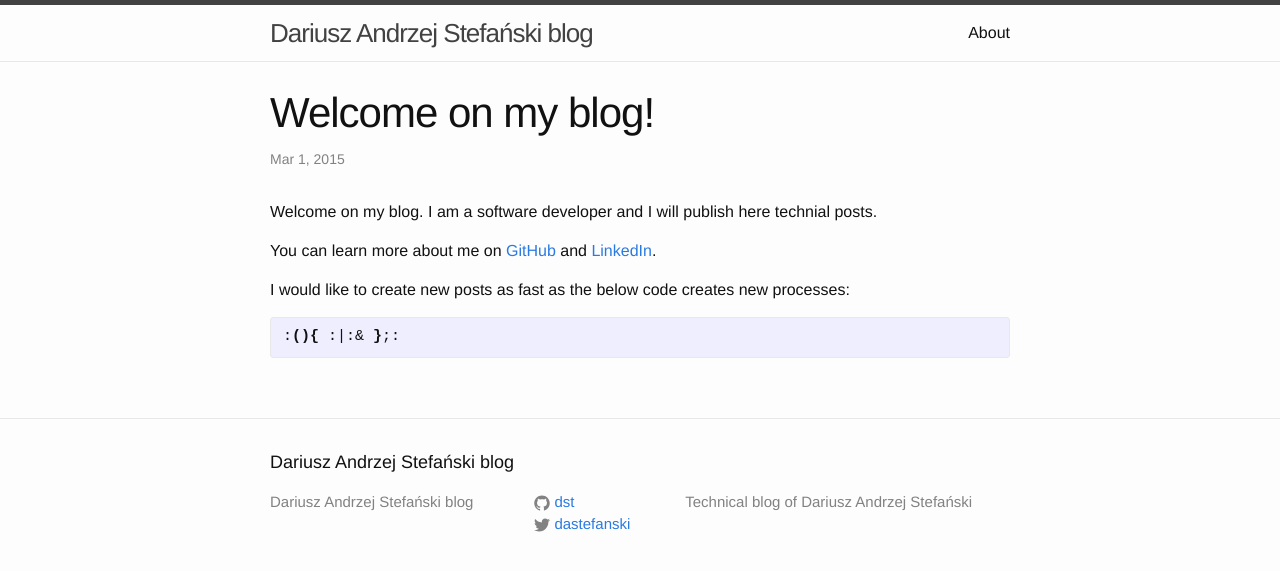
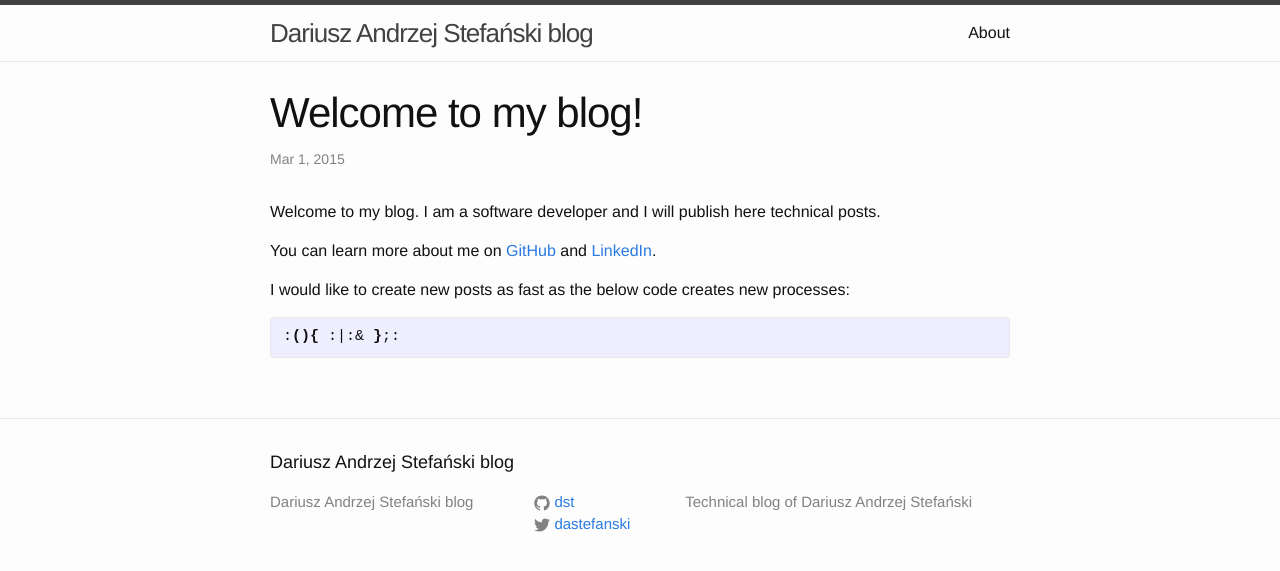
Before and after one commit to dst/dst.github.io, a Jekyll site: the page built from _posts/2015-03-01-welcome-to-my-blog.md, in a window 1280 px wide. Shown: the top 571 px of the page. Built offline with Jekyll 4.4.1, drawn with Linux system fonts in a browser that asks for light colours; comment, search, counter and statistics services are not loaded.

Commit message:
Fix typos

```diff
--- a/_posts/2015-03-01-welcome-on-my-blog.md
+++ b/_posts/2015-03-01-welcome-to-my-blog.md
@@ -1,10 +1,10 @@
 ---
 layout: post
-title:  "Welcome on my blog!"
+title:  "Welcome to my blog!"
 categories: misc
 tags: bash fork-bomb
 ---
-Welcome on my blog. I am a software developer and I will publish here technial posts.
+Welcome to my blog. I am a software developer and I will publish here technical posts.
 
 You can learn more about me on [GitHub][github] and [LinkedIn][linkedin].
 
```
